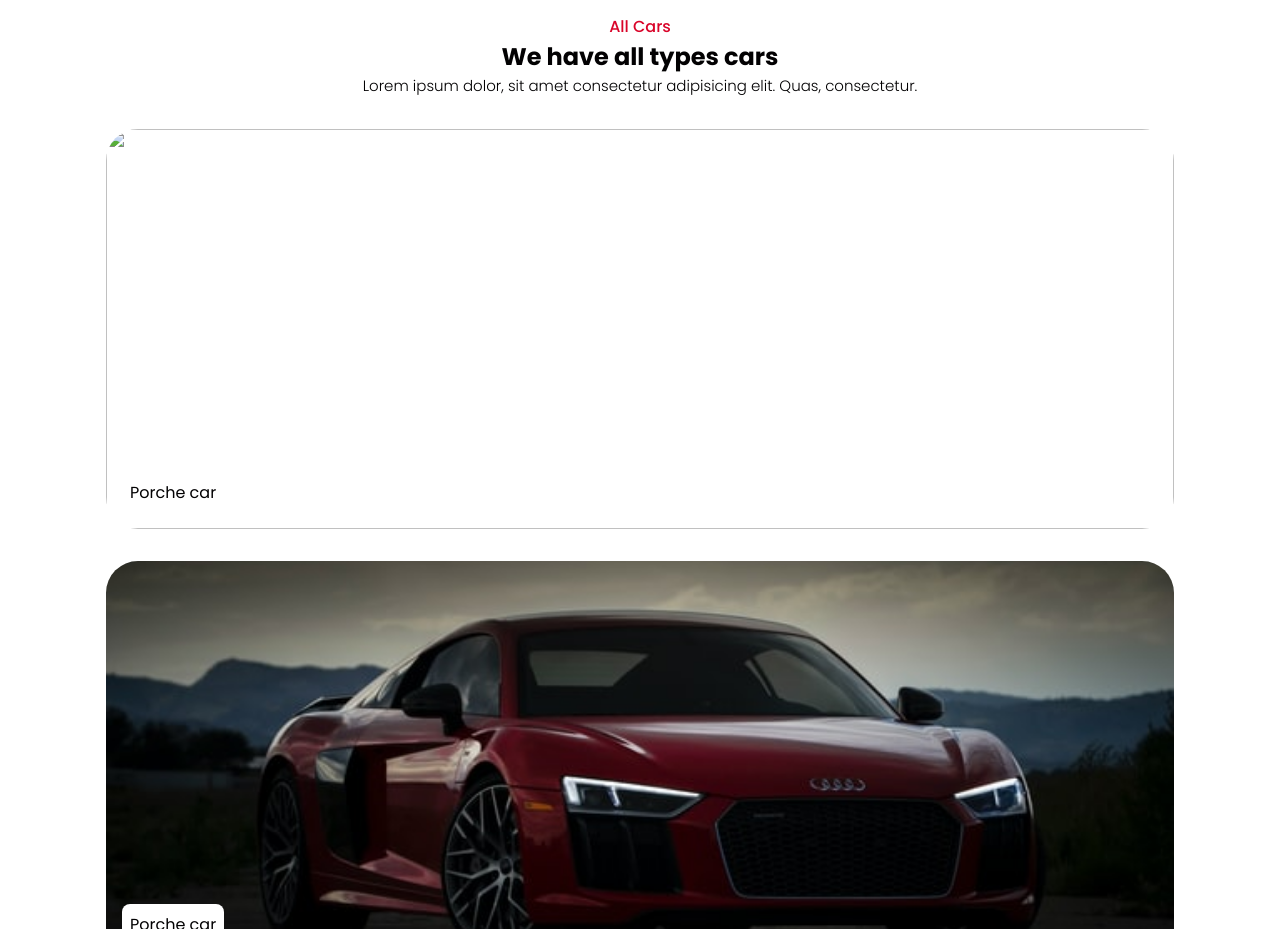
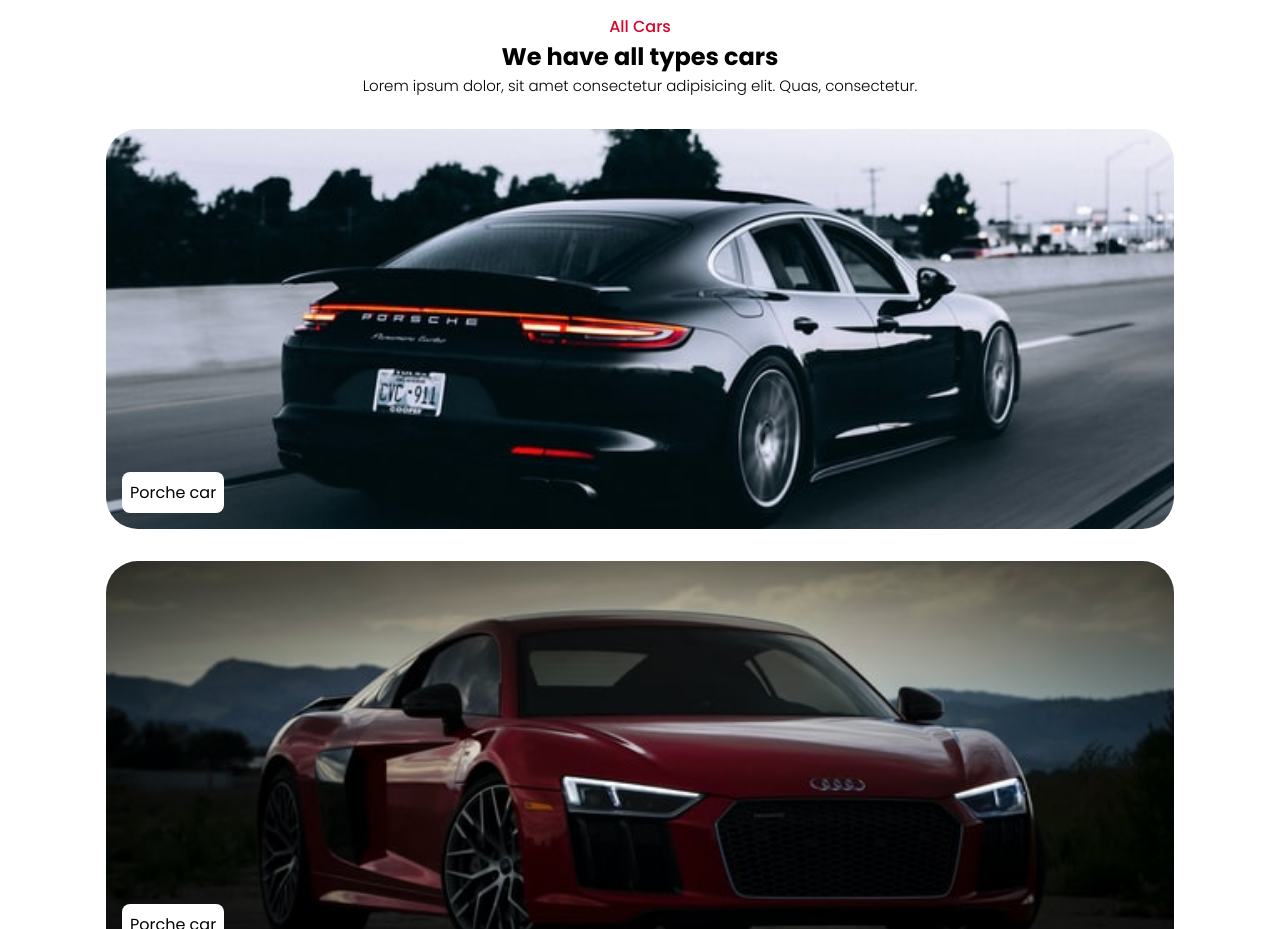
Before and after one commit to zahid-000/car-sell-, a plain HTML site: page index.html in a window 1280 px wide. Shown: the part 780-1709 px from the top of the page. Drawn offline with nearby package versions, Linux system fonts and the light colour scheme; files whose address does not match are found by name.

Commit message:
Update index.html

```diff
--- a/index.html
+++ b/index.html
@@ -57,7 +57,7 @@
 
   <div class="cars-container container">
     <div class="box">
-      <img src="./img/car1.jpg" alt="">
+      <img src="./car1.jpg" alt="">
       <h2>Porche car</h2>
     </div>
   </div>
```
